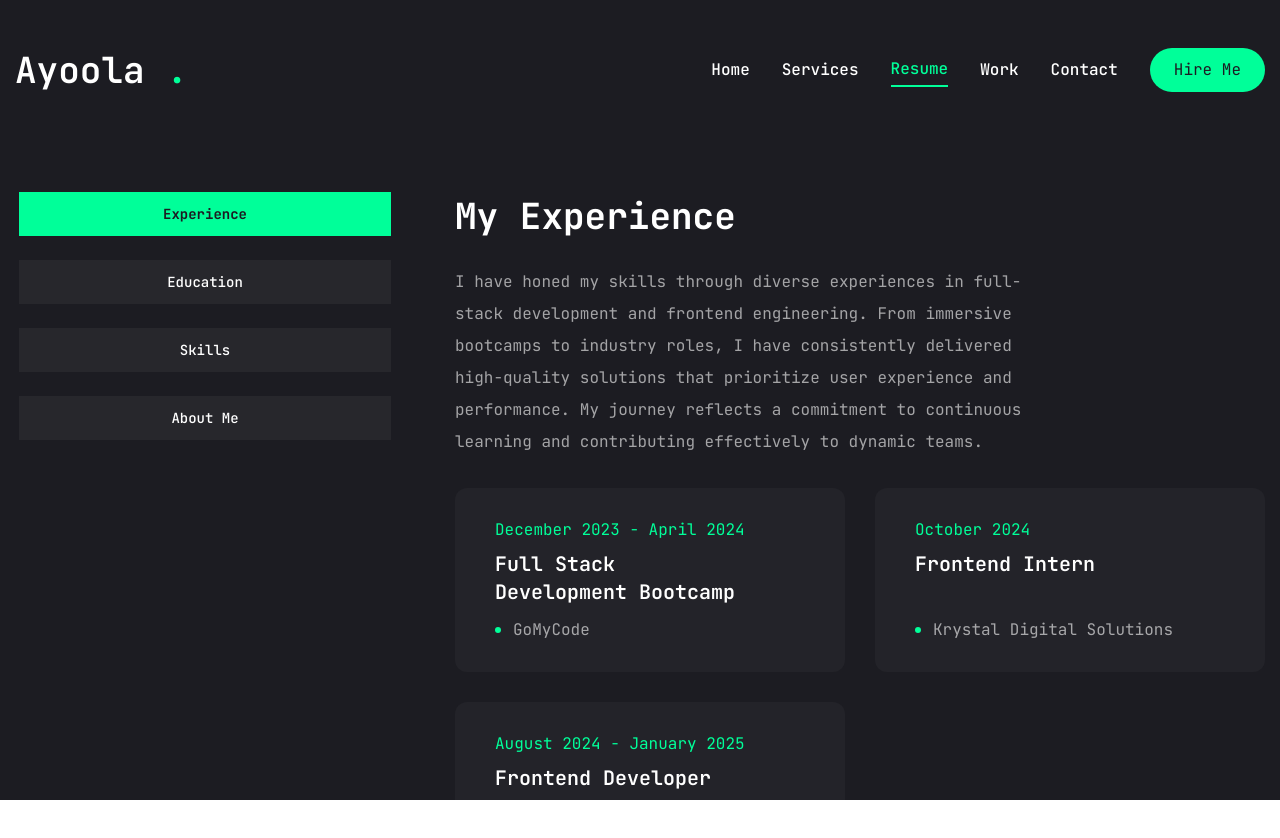
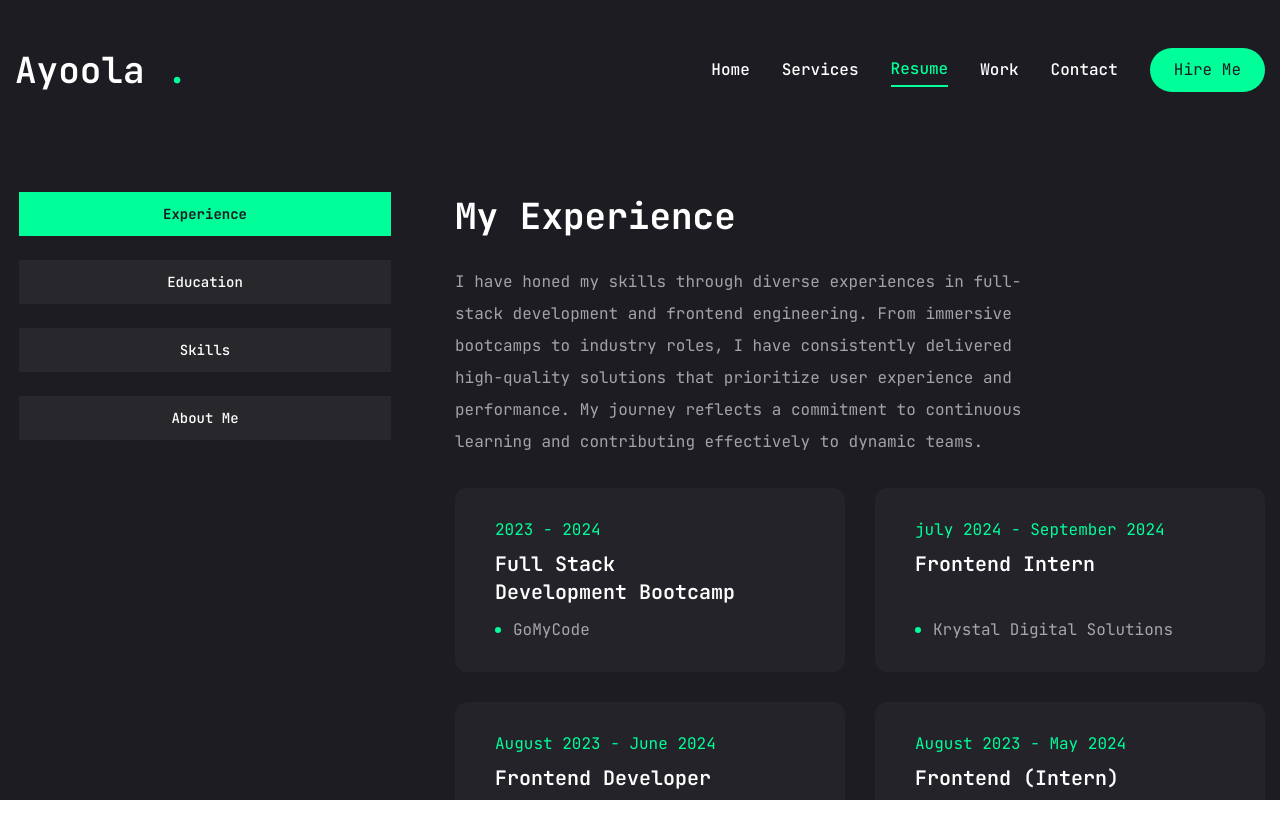
Before and after one commit to ayoolasam/My-Portfolio, a Next.js app: page /resume in a window 1280 px wide. Shown: the top 838 px of the page. Built offline with nearby package versions, Linux system fonts and the light colour scheme.

Commit message:
fix:portfolio updates

```diff
--- a/app/resume/page.jsx
+++ b/app/resume/page.jsx
@@ -64,12 +64,12 @@ const education = {
     {
       institution: "University Of Lagos",
       course: "Surveying And Geoinformatics ",
-      duration: "2018-2025",
+      duration: "2019-2025",
     },
     {
       institution: "GoMyCode",
       course: "Full Stack Development Bootcamp",
-      duration: "December 2023 - April 2024",
+      duration: "2023 - 2024",
     },
   ],
 };
@@ -133,17 +133,22 @@ const experience = {
     {
       company: "GoMyCode",
       position: "Full Stack Development Bootcamp",
-      duration: "December 2023 - April 2024",
+      duration: "2023 -  2024",
     },
     {
       company: "Krystal Digital Solutions",
       position: "Frontend Intern",
-      duration: "October 2024",
+      duration: "july 2024 - September 2024",
     },
     {
       company: "Acada Power",
       position: "Frontend Developer",
-      duration: "August 2024 - January 2025",
+      duration: "August 2023 - June 2024",
+    },
+    {
+      company: "X devs",
+      position: "Frontend (Intern)",
+      duration: "August 2023 - May 2024",
     },
   ],
 };
--- a/app/work/page.jsx
+++ b/app/work/page.jsx
@@ -18,11 +18,23 @@ import WorkSliderBtns from "../../components/WorkSliderBtns";
 
 const Work = () => {
   const projects = [
+ {
+      num: "01",
+      category: "Frontend",
+      title: "Tech Career Website",
+      Description:
+        "Developed a tech career guidance platform that recommends career paths, offers personalized coaching sessions, and delivers structured learning plans; built with Nuxt 3, TypeScript, and Tailwind CSS, with dynamic UI components, form validations, and seamless booking and payment workflows.",
+      stack: [
+        { name: "Nuxt.js" },
+        { name: "TailwindCSS" },
+      ],
+      image: "/assets/AidrrFront.png",
+      live: "https://aidrr.com",
+       github: "https://github.com/ayoolasam/",
 
-
-
+    },
     {
-      num: "01",
+      num: "02",
       category: "Acada Power",
       title: "Acada Power ",
       Description:
@@ -32,8 +44,9 @@ const Work = () => {
       live: "https://acadapower.com/",
       github: "https://github.com/ayoolasam/Natours",
     },
+
     {
-      num: "02",
+      num: "03",
       category: "Full Stack ",
       title: "ShopCart",
       Description:" Designed and developed a full-stack eCommerce platform for purchasing shoes using Nuxt.js on the frontend and Express.js on the backend. Integrated Paystack for secure payment processing, ensuring a seamless checkout experience. The platform features dynamic product displays, secure user authentication, an intuitive cart system, and an order tracking feature. Built an admin dashboard for managing inventory and processing orders, with a fully responsive UI for optimal usability across devices.",
@@ -43,7 +56,7 @@ const Work = () => {
       github: "https://github.com/ayoolasam/shopcart-nuxt",
     },
     {
-      num: "03",
+      num: "04",
       category: "Full Stack",
       title: "Event Management Platform",
       Description:
@@ -59,7 +72,7 @@ const Work = () => {
       github: "https://github.com/ayoolasam/event-management-nuxt",
     },
     {
-      num: "04",
+      num: "05",
       category: "Frontend",
       title: "Trello Hotels Landing Page",
       Description:
@@ -71,7 +84,7 @@ const Work = () => {
     },
 
     {
-      num: "05",
+      num: "06",
       category: "Frontend",
       title: "Natours Landing Page",
       Description:
```
Also changed, not shown: public/assets/AidrrFront.png (added).
